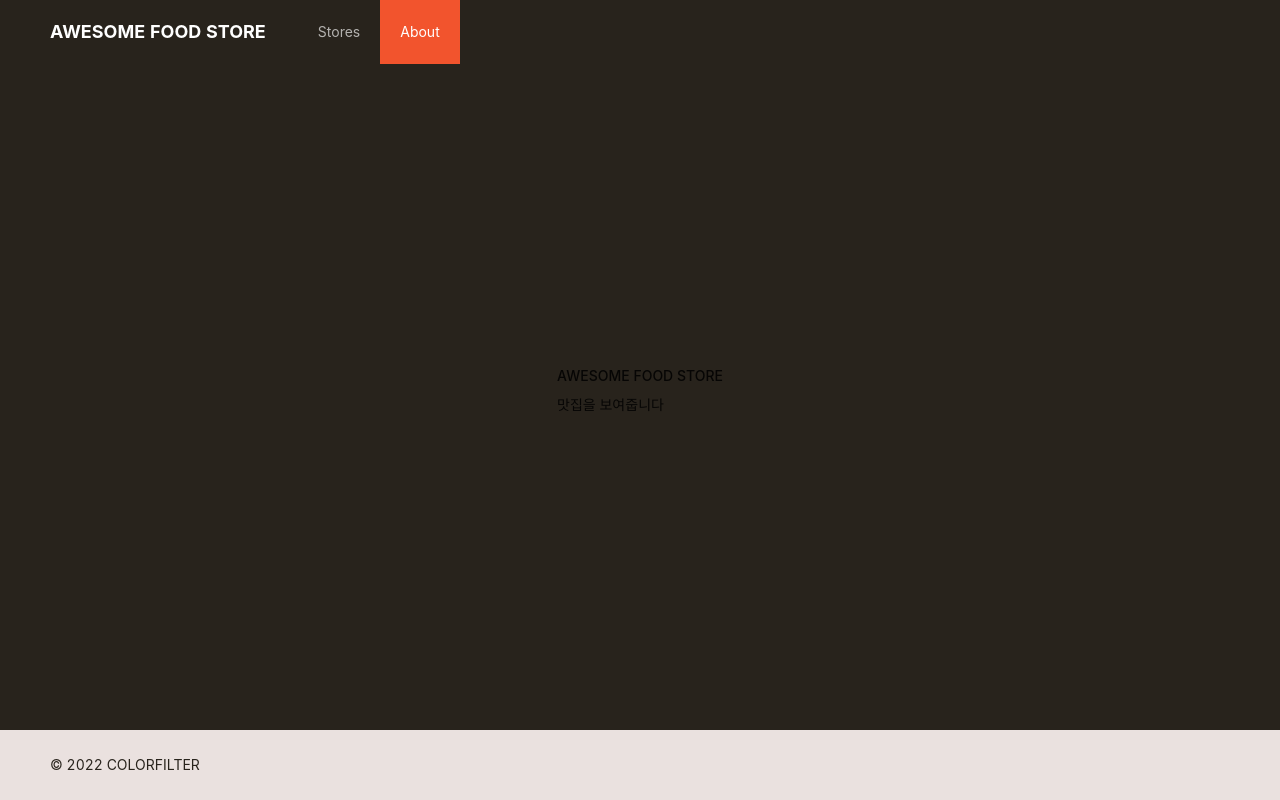
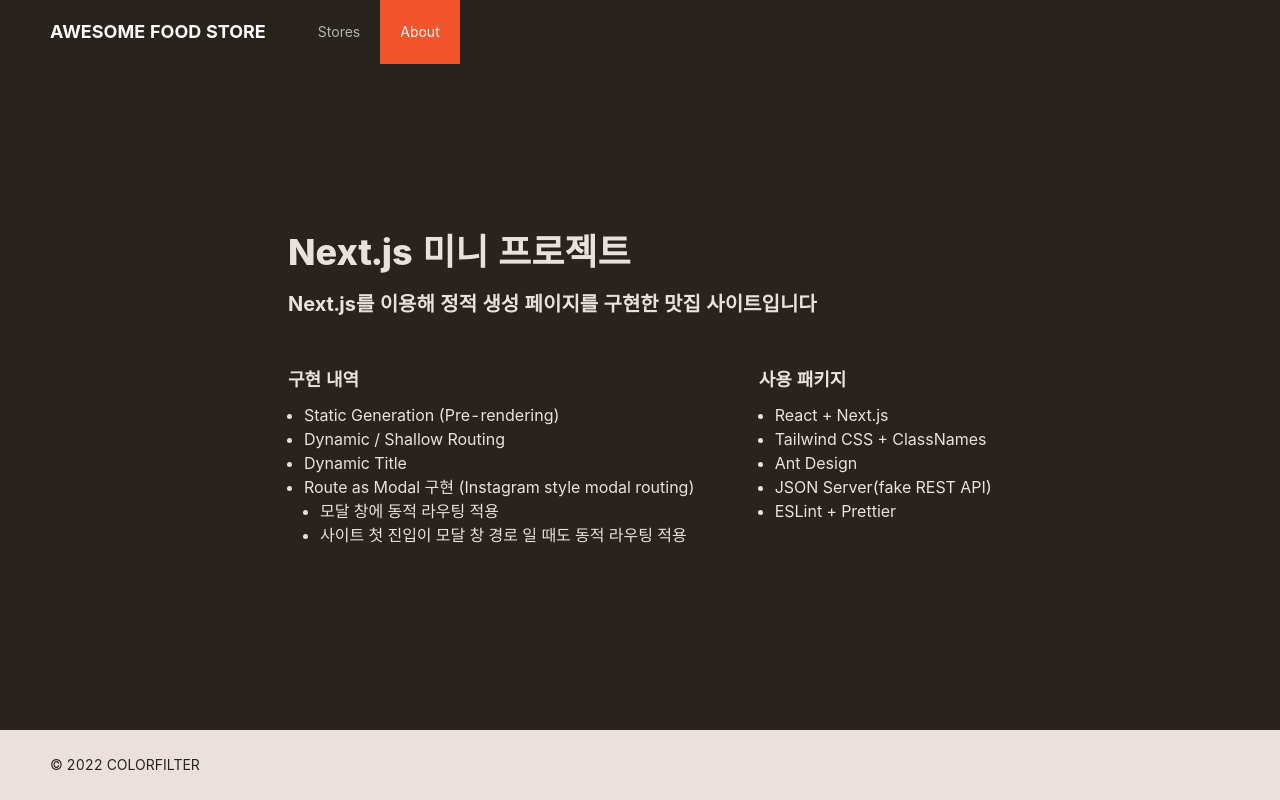
Before and after one commit to romantech/awesome-food-store, a Next.js app: page /about in a window 1280 px wide. Built offline with nearby package versions, Linux system fonts and the light colour scheme.

Commit message:
:triangular_flag_on_post: Add: About 페이지 추가 / 스타일 수정

```diff
--- a/components/Container.js
+++ b/components/Container.js
@@ -21,7 +21,7 @@ function Container({ router, children }) {
       </Head>
       <Header className="flex gap-8 items-center">
         <Link href={'/'}>
-          <a className="text-lg text-white font-bold hover:text-white">
+          <a className="text-lg text-white font-bold hover:text-white text-ellipsis overflow-hidden whitespace-nowrap">
             AWESOME FOOD STORE
           </a>
         </Link>
@@ -41,7 +41,7 @@ function Container({ router, children }) {
           ))}
         </Menu>
       </Header>
-      <Content className="bg-primary-bg w-screen h-[calc(100vh-134px)] grid place-content-center">
+      <Content className="overflow-y-auto bg-primary-bg w-screen h-[calc(100vh-134px)] grid place-content-center">
         {children}
       </Content>
       <Footer>© 2022 COLORFILTER</Footer>
--- a/components/ModalContent.js
+++ b/components/ModalContent.js
@@ -7,18 +7,17 @@ export default function ModalContent({ store }) {
   const category = splitDesc.shift().trim();
   const lastOrder = splitDesc.pop().trim();
   const modifiedDesc = splitDesc.slice(3);
-  const iconStyle = { position: 'relative', top: '-4px' };
 
   return (
-    <div className="p-8 flex flex-col lg:flex-row h-full w-full justify-evenly gap-10">
+    <div className="p-5 lg:p-8 flex flex-col lg:flex-row h-full w-full justify-evenly gap-10">
       <FillLayoutImage
-        classNames="h-full w-full lg:w-[45%]"
+        classNames="h-[30%] lg:h-full w-full lg:w-[45%]"
         priority={true}
         src={image}
         alt={name}
       />
       <section className="w-full lg:w-[50%] h-full overflow-auto pr-4">
-        <header className="mb-6 lg:mb-4 lg:h-[20%]">
+        <header className="mb-6 lg:mb-4 lg:h-[19.5%]">
           <span className="font-bold inline-block pb-1 mb-4 border-b-4 border-black">
             {category}
           </span>
@@ -29,14 +28,19 @@ export default function ModalContent({ store }) {
         <article className="flex flex-col text-base 2xl:text-lg h-[77%] justify-start">
           <section className="whitespace-pre-line grow">{modifiedDesc}</section>
           <section>
-            <div className="border-t border-b py-2">
-              <ClockCircleOutlined style={iconStyle} />
+            <div className="border-t border-b py-2 flex justify-start items-center">
+              <ClockCircleOutlined />
               <span className="ml-2">{lastOrder}</span>
             </div>
             {url && (
-              <div className="border-b py-2">
-                <HomeOutlined style={iconStyle} />
-                <a className="ml-2" href={url} target="_blank" rel="noreferrer">
+              <div className="border-b py-2 flex justify-start items-center">
+                <HomeOutlined />
+                <a
+                  className="ml-2 overflow-hidden text-ellipsis whitespace-nowrap"
+                  href={url}
+                  target="_blank"
+                  rel="noreferrer"
+                >
                   {url}
                 </a>
               </div>
--- a/pages/about.js
+++ b/pages/about.js
@@ -1,8 +1,43 @@
 export default function About() {
   return (
-    <section>
-      <h1>AWESOME FOOD STORE</h1>
-      <p>맛집을 보여줍니다</p>
+    <section className="text-primary-bg-footer overflow-y-auto px-6 py-12">
+      <h1 className="text-primary-bg-footer text-4xl font-extrabold">
+        Next.js 미니 프로젝트
+      </h1>
+      <h2 className="text-primary-bg-footer text-xl font-bold mb-12">
+        Next.js를 이용해 정적 생성 페이지를 구현한 맛집 사이트입니다
+      </h2>
+      <section className="flex flex-col lg:flex-row gap-8 lg:gap-16 text-base">
+        <div>
+          <h3 className="text-primary-bg-footer text-lg font-semibold">
+            구현 내역
+          </h3>
+          <ul className="list-disc ml-4">
+            <li>Static Generation (Pre-rendering)</li>
+            <li>Dynamic / Shallow Routing</li>
+            <li>Dynamic Title</li>
+            <li>
+              Route as Modal 구현 (Instagram style modal routing)
+              <ul className="list-disc ml-4">
+                <li>모달 창에 동적 라우팅 적용</li>
+                <li>사이트 첫 진입이 모달 창 경로 일 때도 동적 라우팅 적용</li>
+              </ul>
+            </li>
+          </ul>
+        </div>
+        <div>
+          <h3 className="text-primary-bg-footer text-lg font-semibold">
+            사용 패키지
+          </h3>
+          <ul className="list-disc ml-4">
+            <li>React + Next.js</li>
+            <li>Tailwind CSS + ClassNames</li>
+            <li>Ant Design</li>
+            <li>JSON Server(fake REST API)</li>
+            <li>ESLint + Prettier</li>
+          </ul>
+        </div>
+      </section>
     </section>
   );
 }
--- a/pages/stores/[storeId].js
+++ b/pages/stores/[storeId].js
@@ -26,6 +26,7 @@ export default function StoreInfo({ store }) {
           visible={true}
           bodyStyle={{ height: '80vh' }}
           width="80vw"
+          style={{ top: '9.5vh' }}
           footer={null}
           onCancel={() => router.push('/stores')}
         >
--- a/pages/stores/index.js
+++ b/pages/stores/index.js
@@ -12,7 +12,7 @@ export default function Stores({ stores }) {
   const title = stores[storeIdx]?.name.toUpperCase() || 'Stores';
 
   return (
-    <section className="max-w-[1024px] flex flex-wrap justify-center gap-4 overflow-auto px-4 py-16 lg:py-4">
+    <section className="xl:max-w-[1024px] px-4 md:px-6 py-12 flex flex-wrap justify-center gap-4 overflow-y-auto">
       <Head>
         <title>{`AFS | ${title}`}</title>
       </Head>
--- a/styles/globals.css
+++ b/styles/globals.css
@@ -8,7 +8,7 @@
 }
 /* Track */
 ::-webkit-scrollbar-track {
-  margin: 10px;
+  margin: 2px;
 }
 /* Handle */
 ::-webkit-scrollbar-thumb {
--- a/styles/variables.less
+++ b/styles/variables.less
@@ -23,4 +23,11 @@
   &-footer {
     color: @primary-bg;
   }
+
+  &-header {
+    padding: 0 1.25rem;
+    @media (min-width: 640px) {
+      padding: @layout-header-padding;
+    }
+  }
 }
```
